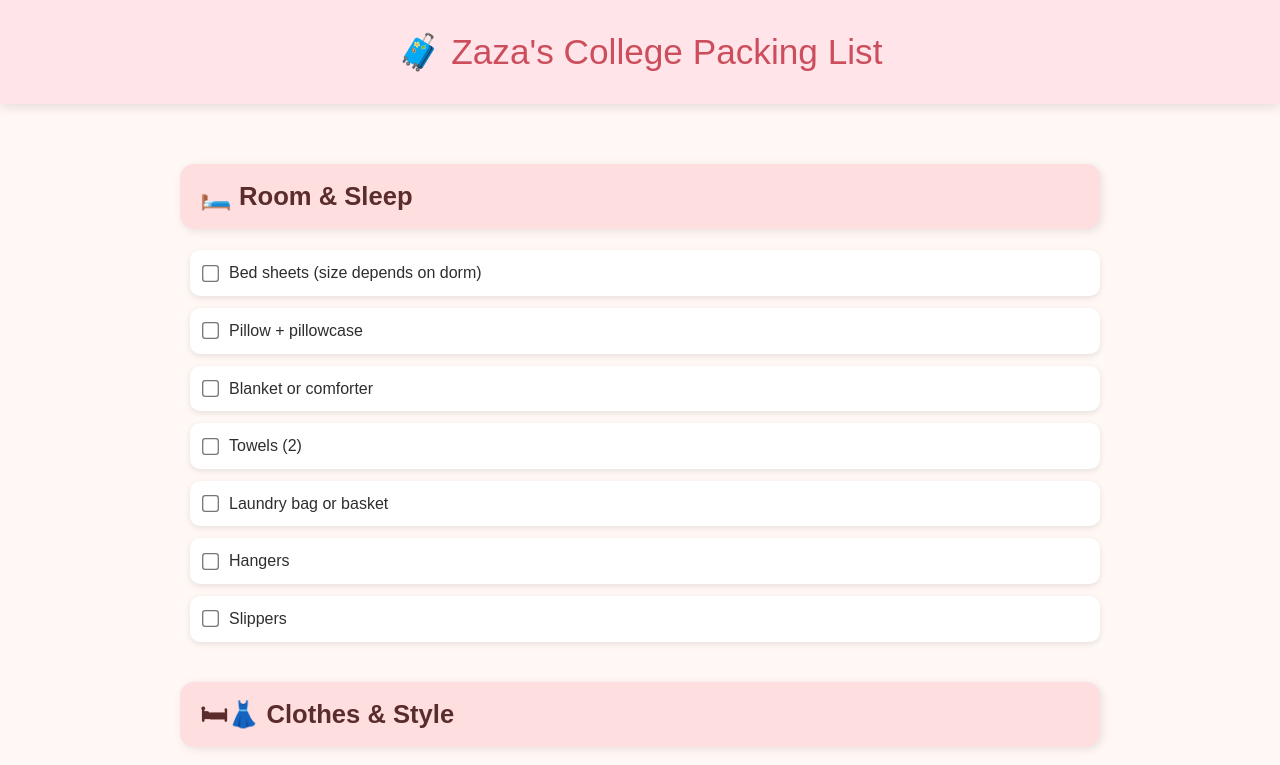
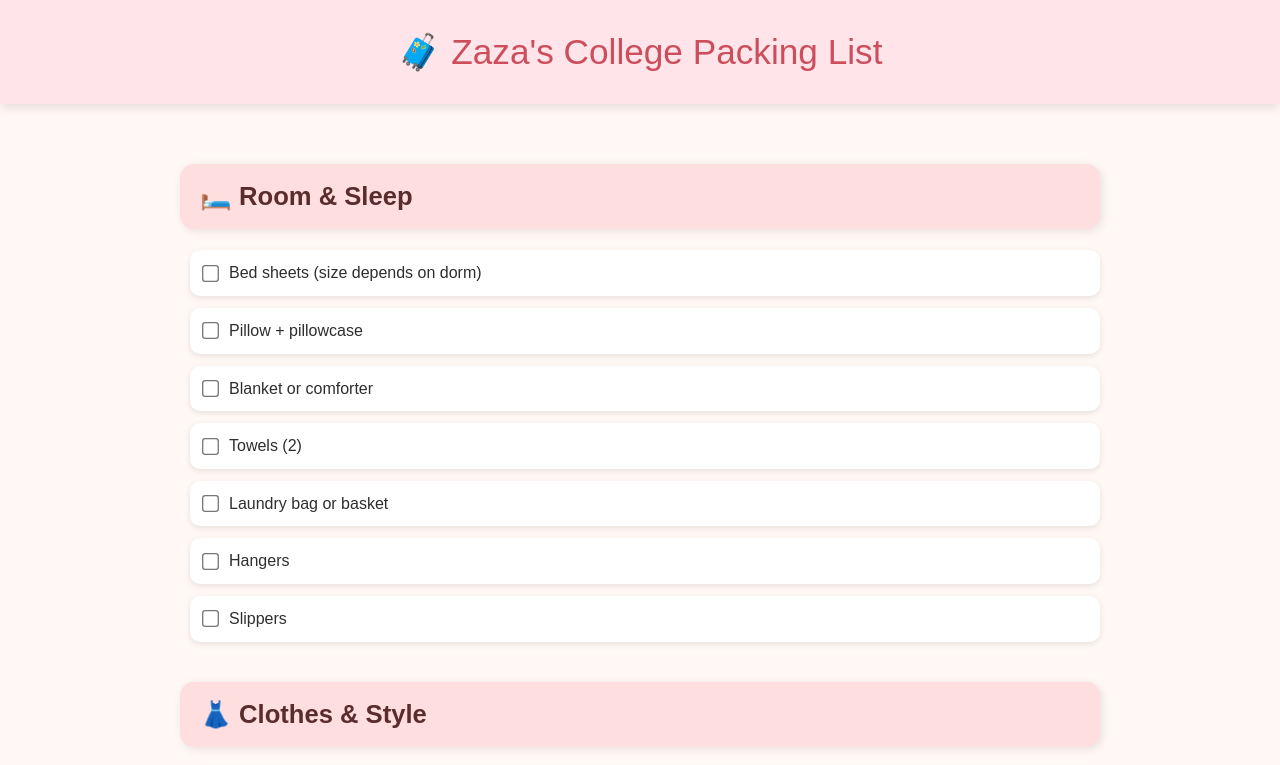
Before and after one commit to ahmed-aribi/zaza, a plain HTML site: page index.html in a window 1280 px wide. Shown: the top 765 px of the page. Drawn offline with Linux system fonts and the light colour scheme; a web font is replaced by a local one.

Commit message:
forgot to remove a bed emoji hhhh

```diff
--- a/index.html
+++ b/index.html
@@ -121,7 +121,7 @@
       <li><input type="checkbox"> Slippers</li>
     </ul>
 
-    <h2>🛏👗 Clothes & Style</h2>
+    <h2>👗 Clothes & Style</h2>
     <ul>
       <li><input type="checkbox"> Daily outfits (cute & comfy)</li>
       <li><input type="checkbox"> Pajamas</li>
```
